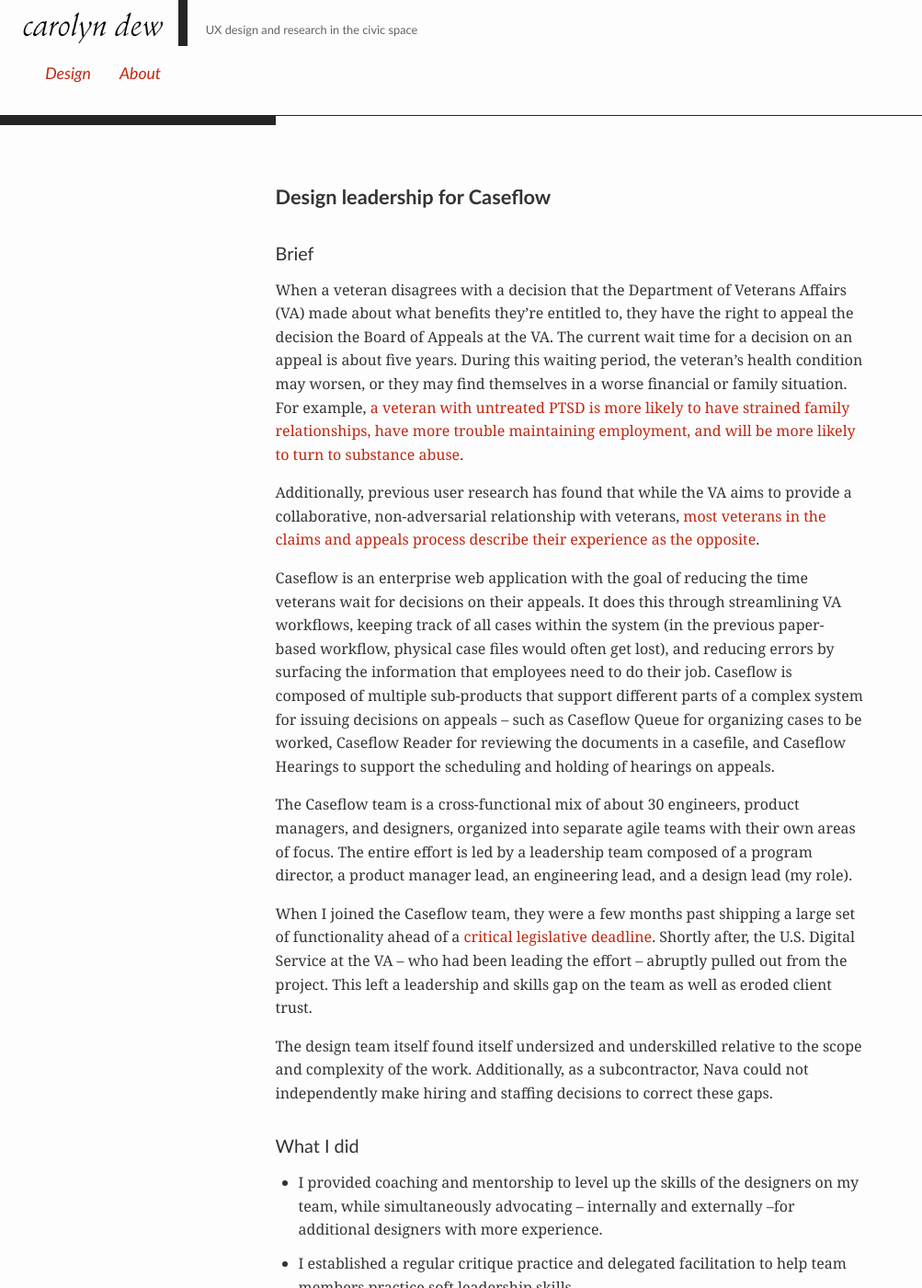
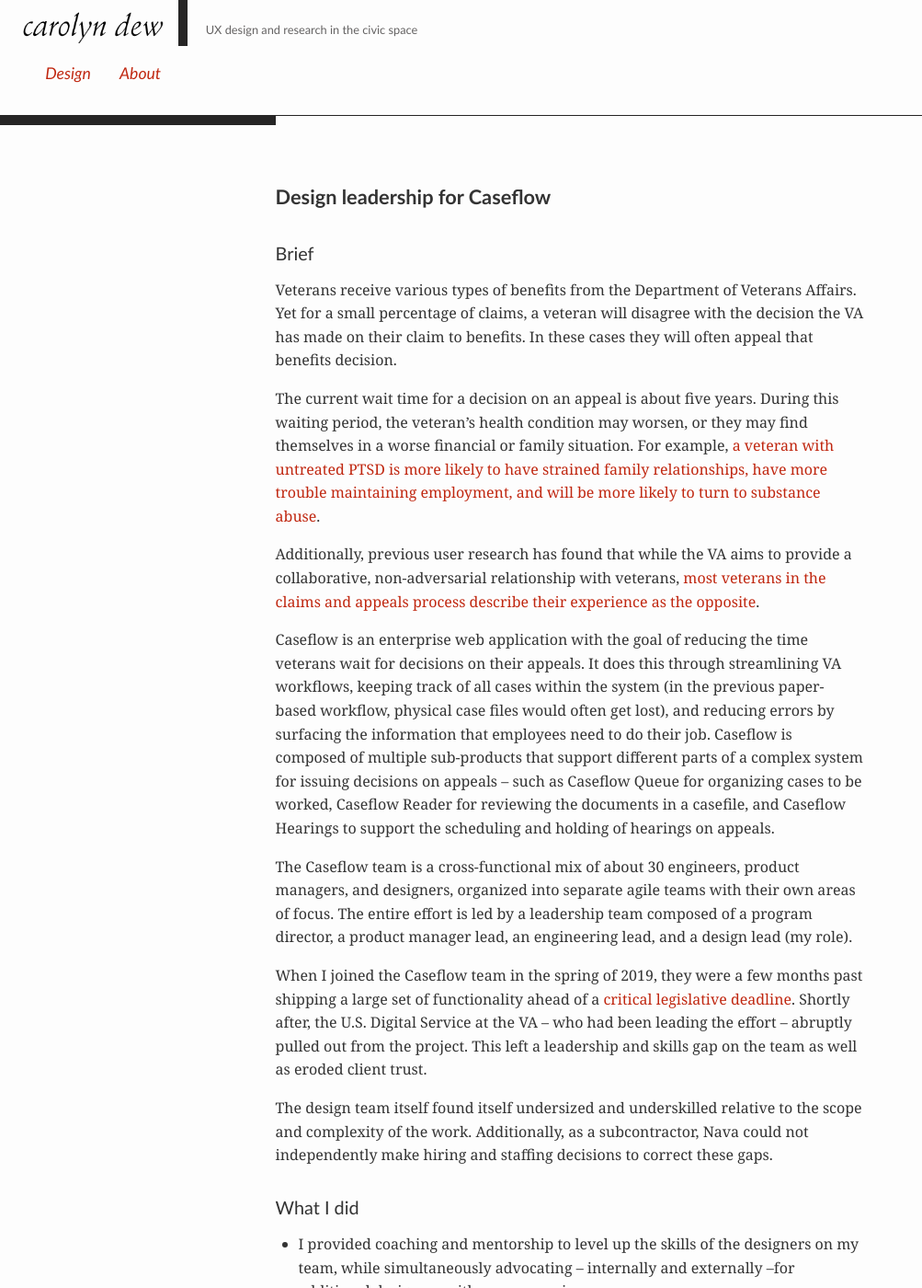
Before and after one commit to carodew/carodew.github.io, a Jekyll site: the page built from _posts/projects/ux/2014-01-01-Nava-Caseflow-lead.md, in a window 1280 px wide and 1400 px high. Shown: the whole window at 92% size, without its empty margins (0-1003 px from the left). Built offline with Jekyll 4.4.1, drawn with Linux system fonts in a browser that asks for light colours; some of the changed text lies outside the part shown.

Commit message:
clean up caseflow lead case study

```diff
--- a/_posts/projects/ux/2014-01-01-Nava-Caseflow-lead.md
+++ b/_posts/projects/ux/2014-01-01-Nava-Caseflow-lead.md
@@ -11,7 +11,9 @@
 
 ## Brief ##
 
-When a veteran disagrees with a decision that the Department of Veterans Affairs (VA) made about what benefits they’re entitled to, they have the right to appeal the decision the Board of Appeals at the VA. The current wait time for a decision on an appeal is about five years. During this waiting period, the veteran’s health condition may worsen, or they may find themselves in a worse financial or family situation. For example, [a veteran with untreated PTSD is more likely to have strained family relationships, have more trouble maintaining employment, and will be more likely to turn to substance abuse](https://americanaddictioncenters.org/trauma-stressor-related-disorders/combat-veterans).
+Veterans receive various types of benefits from the Department of Veterans Affairs. Yet for a small percentage of claims, a veteran will disagree with the decision the VA has made on their claim to benefits. In these cases they will often appeal that benefits decision.
+
+The current wait time for a decision on an appeal is about five years. During this waiting period, the veteran’s health condition may worsen, or they may find themselves in a worse financial or family situation. For example, [a veteran with untreated PTSD is more likely to have strained family relationships, have more trouble maintaining employment, and will be more likely to turn to substance abuse](https://americanaddictioncenters.org/trauma-stressor-related-disorders/combat-veterans).
 
 Additionally, previous user research has found that while the VA aims to provide a collaborative, non-adversarial relationship with veterans, [most veterans in the claims and appeals process describe their experience as the opposite](https://blogs.va.gov/VAntage/25331/listening-to-the-voices-of-veterans-and-their-journey-in-the-appeals-system/).
 
@@ -19,62 +21,45 @@
 
 The Caseflow team is a cross-functional mix of about 30 engineers, product managers, and designers, organized into separate agile teams with their own areas of focus. The entire effort is led by a leadership team composed of a program director, a product manager lead, an engineering lead, and a design lead (my role).
 
-When I joined the Caseflow team, they were a few months past shipping a large set of functionality ahead of a [critical legislative deadline](https://www.congress.gov/bill/115th-congress/house-bill/2288). Shortly after, the U.S. Digital Service at the VA – who had been leading the effort – abruptly pulled out from the project. This left a leadership and skills gap on the team as well as eroded client trust.
+When I joined the Caseflow team in the spring of 2019, they were a few months past shipping a large set of functionality ahead of a [critical legislative deadline](https://www.congress.gov/bill/115th-congress/house-bill/2288). Shortly after, the U.S. Digital Service at the VA – who had been leading the effort – abruptly pulled out from the project. This left a leadership and skills gap on the team as well as eroded client trust.
 
 The design team itself found itself undersized and underskilled relative to the scope and complexity of the work. Additionally, as a subcontractor, Nava could not independently make hiring and staffing decisions to correct these gaps.
-
-
-<!--
-<figure>
-	<img src="{{ page.img-path }}/ffd-report-access.png" alt="A page from our report describing barriers digital government services" />
-	<figcaption>
-		A page from our report describing barriers digital government services
-	</figcaption>
-	<a href="{{ page.img-path }}/ffd-report-access-page.pdf">See larger page (PDF)</a>
-</figure>
-
-
-<figure>
-	<img src="{{ page.img-path }}/ffd-workshop.png" alt="design studio">
-	<img src="{{ page.img-path }}/ffd-workshop-2.png" alt="brainstorming workshop session">
-	<figcaption>Workshop sessions</figcaption>
-</figure>
- -->
 
 ## What I did ##
 
 * I provided coaching and mentorship to level up the skills of the designers on my team, while simultaneously advocating – internally and externally –for additional designers with more experience.
 * I established a regular critique practice and delegated facilitation to help team members practice soft leadership skills.
 <figure>
-	<img src="{{ page.img-path }}/Caseflow-critique@2x.png" alt="A detail from our critique notes document." />
+	<img src="{{ page.img-path }}/caseflow-critique@2x.png" alt="A detail from our critique notes document." />
 	<figcaption>
 		A page from our report describing barriers digital government services
 	</figcaption>
 </figure>
- -->
 * I developed frameworks and best practices for conducting and communicating user research, as well as securely handling veteran and research participant information.
 <figure>
-	<img src="{{ page.img-path }}/Caseflow-research-template@2x.png" alt="A diagram showing five major phases of a user research study, with columns for: planning and preparation, data collection, synthesis, communicate and share, act on learnings. Rows show data for estimated timeline of each phase as well as goals, activities, what research needs, outputs, and checkpoints" />
+	<img src="{{ page.img-path }}/caseflow-research-template@2x.png" alt="A diagram showing five major phases of a user research study, with columns for: planning and preparation, data collection, synthesis, communicate and share, act on learnings. Rows show data for estimated timeline of each phase as well as goals, activities, what research needs, outputs, and checkpoints" />
 	<figcaption>
 		A diagram showing five major phases of a user research study.
 	</figcaption>
 </figure>
 * I created a presentation that better connected the day to day work with the mission of helping veterans to inspire the team across disciplines.
 * I served as product owner for the design system, and helped transition the UI Kit to Figma, so the design team could better share and maintain common patterns and bake in best practices.
-	<img src="{{ page.img-path }}/Caseflow-UI-kit-resize.png" alt="An animation showing a page template, part of the Caseflow UI Kit, that uses Figma's layout functions to simulate responsive resizing." />
+<figure>
+	<img src="{{ page.img-path }}/caseflow-UI-kit-resize.png" alt="An animation showing a page template, part of the Caseflow UI Kit, that uses Figma's layout functions to simulate responsive resizing." />
 	<figcaption>
 		An animation showing a page template, part of the Caseflow UI Kit, that uses Figma's layout functions to simulate responsive resizing.
 	</figcaption>
+</figure>
 * I proposed and initiated design and research presentations as regular parts of our stakeholders' sprint review meetings, with clear internal goals for the impact we wanted to see on the team. These presentations bolstered client trust as well as design team confidence.
 <figure>
-	<img src="{{ page.img-path }}/Caseflow-comms-strat@2x.png" alt="Two diagrams at the top, with the left one showing the current state of our stakeholders' understanding of software development, based on traditional project management. The diagram on the right shows our desired state for stakeholder understanding, which approaches problems from an agile mindset. Below are strategies and tactics the Caseflow design team can use to help nudge our stakeholders from the current traditional mindset to the desired agile mindset. />
+	<img src="{{ page.img-path }}/caseflow-comms-strat@2x.png" alt="Two diagrams at the top, with the left one showing the current state of our stakeholders' understanding of software development, based on traditional project management. The diagram on the right shows our desired state for stakeholder understanding, which approaches problems from an agile mindset. Below are strategies and tactics the Caseflow design team can use to help nudge our stakeholders from the current traditional mindset to the desired agile mindset. />
 	<figcaption>
 		A diagram I created to explain how we would like to shift stakeholder perceptions from a traditional project management approach to a more agile mindset, as well as strategies and tactics for moving in that direction.
 	</figcaption>
 </figure>
 * I facilitated conversations that improved the relationship between product and design teams, and worked with the product lead to define how human-centered design fit within the product planning lifecycle. I also prepared the team to transition to a SAFe methodology, ensuring that design and user research were not afterthoughts.
 <figure>
-	<img src="{{ page.img-path }}/Caseflow-design-n-prod@2x.png" alt="A detail from a collaborative Mural created during a workshop with the Caseflow design and product teams, following the What I Need From You framework from Liberating Structures. On the left are requests that each team made from the other." />
+	<img src="{{ page.img-path }}/caseflow-design-n-prod@2x.png" alt="A detail from a collaborative Mural created during a workshop with the Caseflow design and product teams, following the What I Need From You framework from Liberating Structures. On the left are requests that each team made from the other." />
 	<img src="{{ page.img-path }}/caseflow-prod-lifecyle.png" alt="An image of a diagram made in collaboration with the Caseflow product lead and another design lead. The diagram takes the product managers product development cycle over three program increments, and lays out design and user research activities through that time period so that the product roadmap is informed by user needs." />
 	<img src="{{ page.img-path }}/caseflow-SAFe.png" alt="An image I created to explain to our stakeholders how human-centered design would continue to inform product development as we transitioned to a SAFe metholology. Following SAFe terminology, it shows how user research informs decisions from interaction design all the way up to epics." />
 	<figcaption>
```
